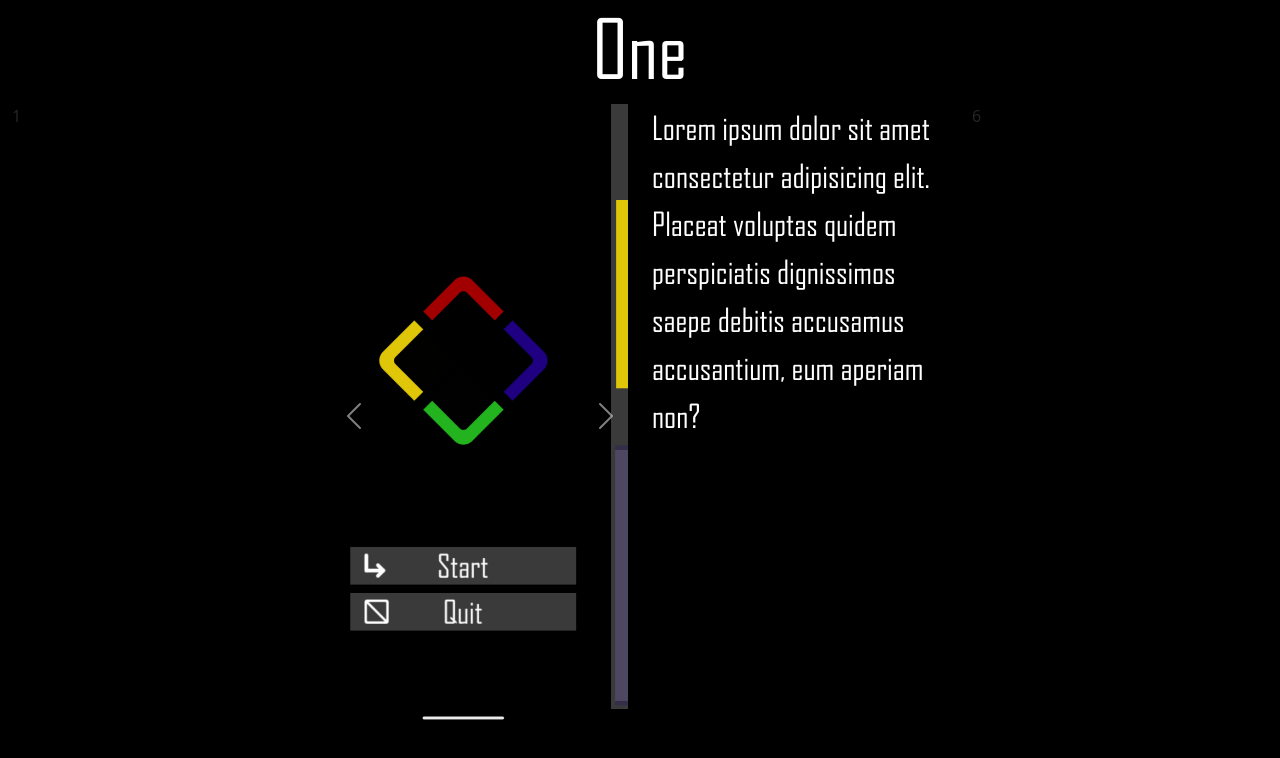
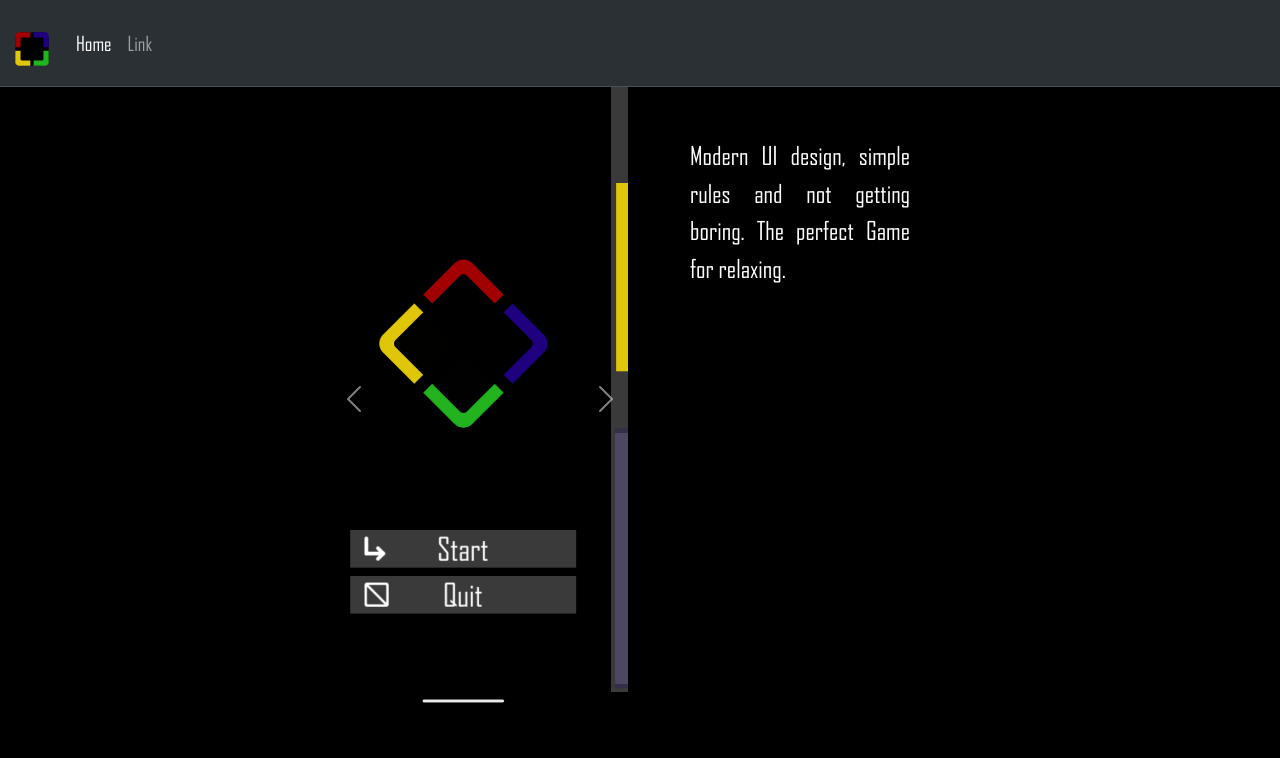
Before and after one commit to Matthias-Linder/get-one, a website: page index.html in a window 1280 px wide. Drawn offline with nearby package versions, Linux system fonts and the light colour scheme.

Commit message:
Installed local Bootstrap

```diff
--- a/index.html
+++ b/index.html
@@ -14,14 +14,34 @@
 
     <meta name="viewport" content="width=device-width, initial-scale=1, maximum-scale=1, user-scalable=no">
   </head>
-  <body class="body">
-    <div class="container text-center">
-      <h1 class="display-1 font">One</h1>
-    </div>
+  <body>
+
+    <nav class="navbar bg-dark border-bottom border-bottom-dark navbar-expand-lg bg-body-tertiary" data-bs-theme="dark">
+      <div class="container-fluid">
+        <a class="navbar-brand font heading" href="#">
+          <img src="resources/icon_transparent.svg" height="40"/>
+        </a>
+        <button class="navbar-toggler" type="button" data-bs-toggle="collapse" data-bs-target="#navbarSupportedContent" aria-controls="navbarSupportedContent" aria-expanded="false" aria-label="Toggle navigation">
+          <span class="navbar-toggler-icon"></span>
+        </button>
+        <div class="collapse navbar-collapse" id="navbarSupportedContent">
+          <ul class="navbar-nav me-auto mb-2 mb-lg-0">
+            <li class="nav-item">
+              <a class="nav-link active font navHeading" aria-current="page" href="#">Home</a>
+            </li>
+            <li class="nav-item font navHeading">
+              <a class="nav-link" href="#">Link</a>
+            </li>
+          </ul>
+        </div>
+      </div>
+
+    </nav>
+
 
     <div class="container-fluid">
       <div class="row fluid">
-        <div class="col-xs-1 col-sm-2 col-md-1 col-l-1 col-xl-3">1</div>
+        <div class="col-xs-1 col-sm-2 col-md-1 col-l-1 col-xl-3"></div>
         <div class="col-xs-10 col-sm-8 col-md-5 col-l-4 col-xl-3">
           <div id="gameplay" class="carousel slide" data-bs-ride="carousel">
             <div class="carousel-inner">
@@ -79,14 +99,12 @@
         <div
           class="col-xs-1 col-sm-2 col-md-1 d-md-none d-l-block col-l-1 col-xl-1"
         ></div>
-        <div class="col-xs-10 col-sm-8 col-md-5 col-l-4 col-xl-3">
-          <p class="font text">
-            Lorem ipsum dolor sit amet consectetur adipisicing elit. Placeat
-            voluptas quidem perspiciatis dignissimos saepe debitis accusamus
-            accusantium, eum aperiam non?
+        <div class="col-xs-10 col-sm-8 col-md-5 col-l-4 col-xl-3 paddingText" >
+          <p class="font text verticalCenter">
+            Modern UI design, simple rules and not getting boring. The perfect Game for relaxing.
           </p>
         </div>
-        <div class="col-xs-1 col-sm-2 col-md-1 col-l-1 col-xl-3">6</div>
+        <div class="col-xs-1 col-sm-2 col-md-1 col-l-1 col-xl-3"></div>
       </div>
     </div>
 
--- /dev/null
+++ b/sass/main.scss
@@ -0,0 +1,6 @@
+//custom variables
+
+
+
+//import bootstrap
+@import '../node_modules/bootstrap/scss/bootstrap';
--- a/style.css
+++ b/style.css
@@ -10,8 +10,20 @@ body {
 }
 
 .text {
-    font-size: xx-large;
+    font-size: 25px;
     align-content: justify;
+}
+
+.heading {
+    font-size: 40px;
+}
+
+.navHeading {
+    font-size: 20px;
+}
+
+p {
+    text-align: justify;
 }
 
 h1 {
@@ -25,3 +37,7 @@ h1 {
 .content{
     background-color: aqua;
 }
+
+.paddingText {
+    padding: 50px;
+}
```
Also changed, not shown: package.json (added, +14 -0 lines), resources/icon_transparent.svg (added), 1 other file.
